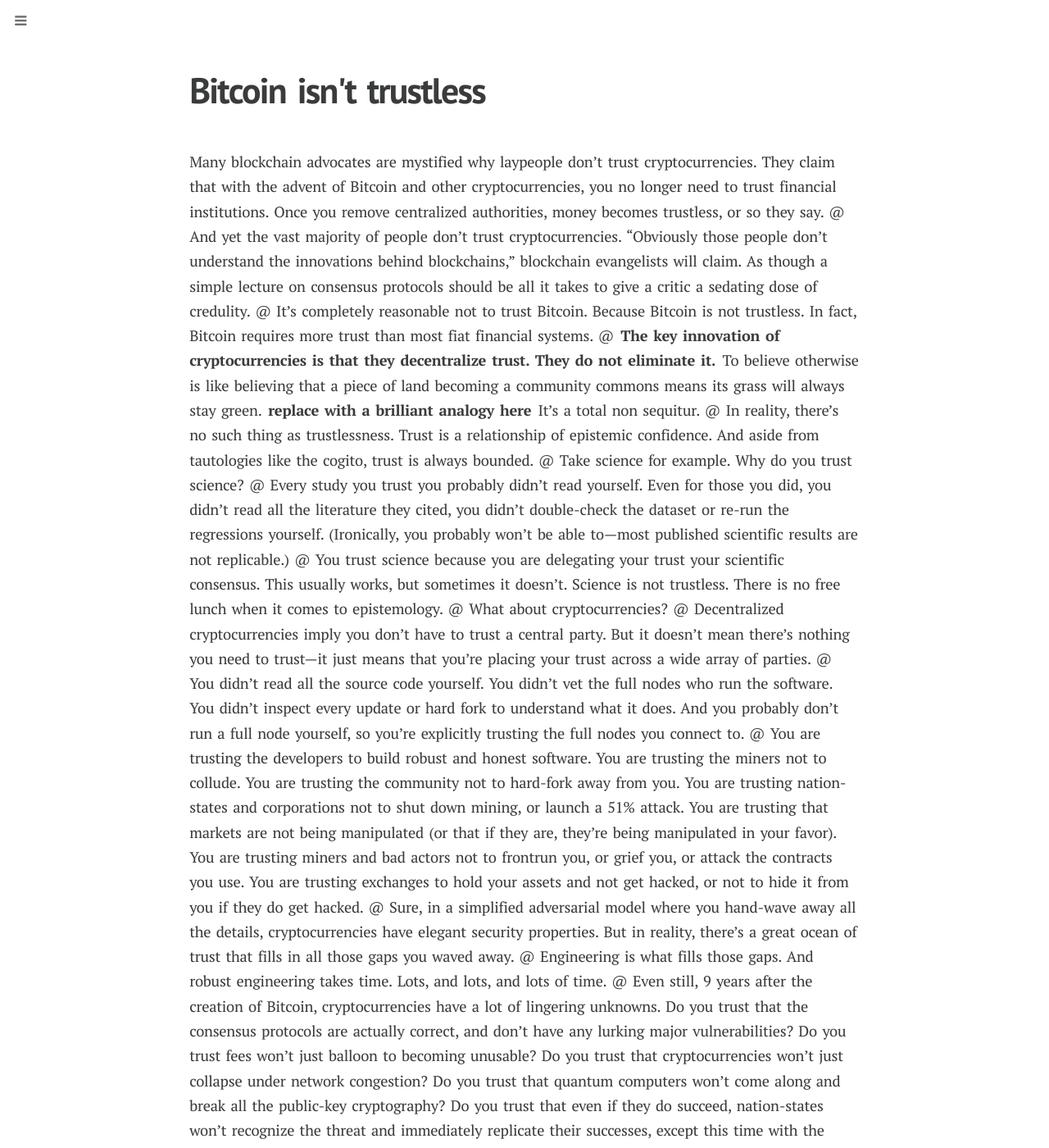
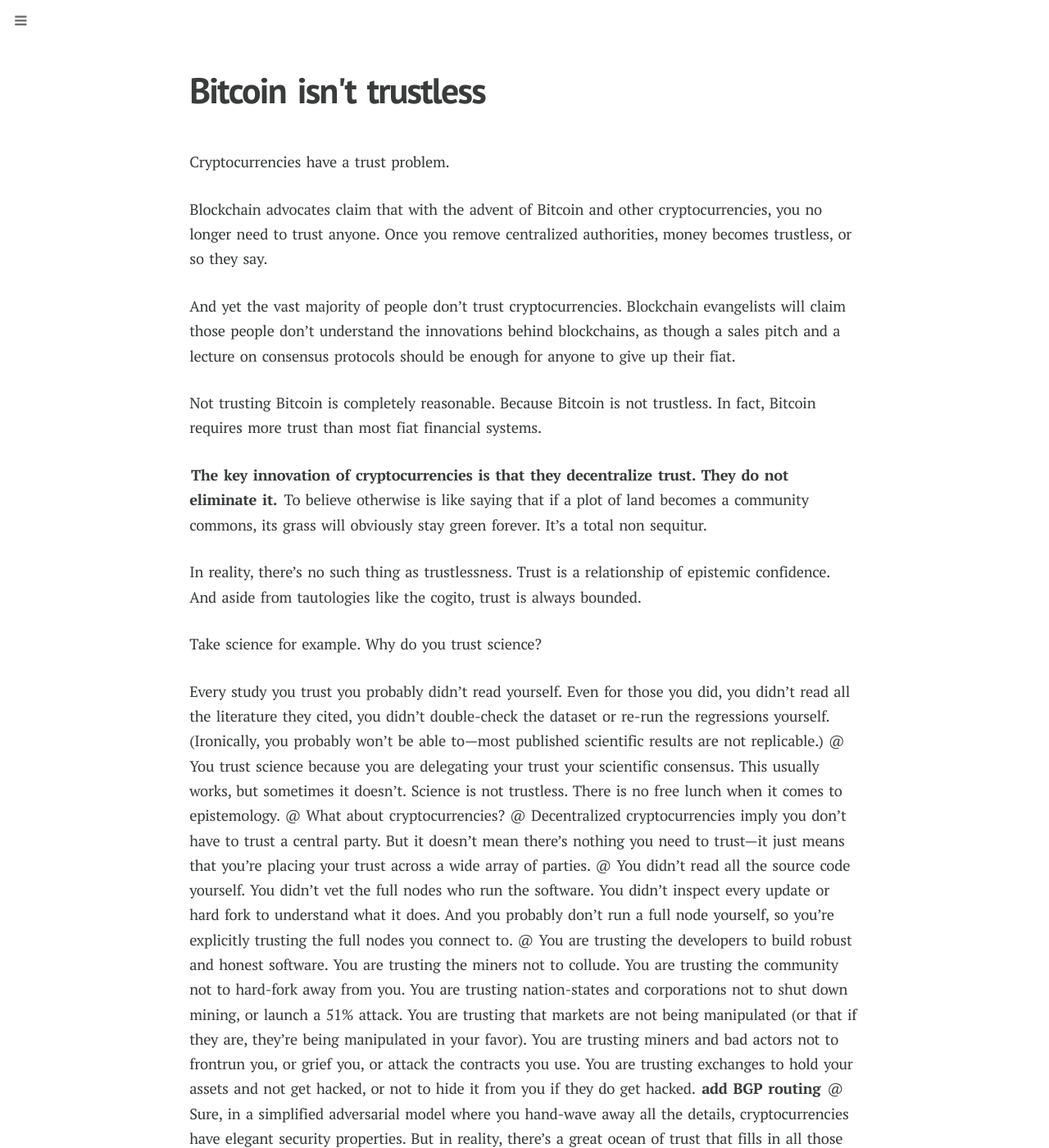
Before and after one commit to Ismenama5s/haseeb-qureshi.github.io, a Jekyll site: the page built from _posts/2017-12-10-bitcoin-isnt-trustless.md, in a window 1280 px wide and 1400 px high. Shown: the whole window at 82% size. Built offline with Jekyll 4.4.1, drawn with Linux system fonts in a browser that asks for light colours; nearby versions of some CDN libraries; some web fonts are replaced; comment, search, counter and statistics services are not loaded; some of the changed text lies outside the part shown.

Commit message:
Partial edits

```diff
--- a/_posts/2017-12-10-bitcoin-isnt-trustless.md
+++ b/_posts/2017-12-10-bitcoin-isnt-trustless.md
@@ -5,18 +5,20 @@
 featured: "true"
 ---
 
-Many blockchain advocates are mystified why laypeople don't trust cryptocurrencies. They claim that with the advent of Bitcoin and other cryptocurrencies, you no longer need to trust financial institutions. Once you remove centralized authorities, money becomes trustless, or so they say.
-@
-And yet the vast majority of people don't trust cryptocurrencies. "Obviously those people don't understand the innovations behind blockchains," blockchain evangelists will claim. As though a simple lecture on consensus protocols should be all it takes to give a critic a sedating dose of credulity.
-@
-It's completely reasonable not to trust Bitcoin. Because Bitcoin is not trustless. In fact, Bitcoin requires more trust than most fiat financial systems.
-@
-**The key innovation of cryptocurrencies is that they decentralize trust. They do not eliminate it.** To believe otherwise is like believing that a piece of land becoming a community commons means its grass will always stay green. **replace with a brilliant analogy here** It's a total non sequitur.
-@
+Cryptocurrencies have a trust problem.
+
+Blockchain advocates claim that with the advent of Bitcoin and other cryptocurrencies, you no longer need to trust anyone. Once you remove centralized authorities, money becomes trustless, or so they say.
+
+And yet the vast majority of people don't trust cryptocurrencies. Blockchain evangelists will claim those people don't understand the innovations behind blockchains, as though a sales pitch and a lecture on consensus protocols should be enough for anyone to give up their fiat.
+
+Not trusting Bitcoin is completely reasonable. Because Bitcoin is not trustless. In fact, Bitcoin requires more trust than most fiat financial systems.
+
+**The key innovation of cryptocurrencies is that they decentralize trust. They do not eliminate it.** To believe otherwise is like saying that if a plot of land becomes a community commons, its grass will obviously stay green forever. It's a total non sequitur.
+
 In reality, there's no such thing as trustlessness. Trust is a relationship of epistemic confidence. And aside from tautologies like the cogito, trust is always bounded.
-@
+
 Take science for example. Why do you trust science?
-@
+
 Every study you trust you probably didn't read yourself. Even for those you did, you didn't read all the literature they cited, you didn't double-check the dataset or re-run the regressions yourself. (Ironically, you probably won't be able to—most published scientific results are not replicable.)
 @
 You trust science because you are delegating your trust your scientific consensus. This usually works, but sometimes it doesn't. Science is not trustless. There is no free lunch when it comes to epistemology.
@@ -27,7 +29,7 @@
 @
 You didn't read all the source code yourself. You didn't vet the full nodes who run the software. You didn't inspect every update or hard fork to understand what it does. And you probably don't run a full node yourself, so you're explicitly trusting the full nodes you connect to.
 @
-You are trusting the developers to build robust and honest software. You are trusting the miners not to collude. You are trusting the community not to hard-fork away from you. You are trusting nation-states and corporations not to shut down mining, or launch a 51% attack. You are trusting that markets are not being manipulated (or that if they are, they're being manipulated in your favor). You are trusting miners and bad actors not to frontrun you, or grief you, or attack the contracts you use. You are trusting exchanges to hold your assets and not get hacked, or not to hide it from you if they do get hacked.
+You are trusting the developers to build robust and honest software. You are trusting the miners not to collude. You are trusting the community not to hard-fork away from you. You are trusting nation-states and corporations not to shut down mining, or launch a 51% attack. You are trusting that markets are not being manipulated (or that if they are, they're being manipulated in your favor). You are trusting miners and bad actors not to frontrun you, or grief you, or attack the contracts you use. You are trusting exchanges to hold your assets and not get hacked, or not to hide it from you if they do get hacked. **add BGP routing**
 @
 Sure, in a simplified adversarial model where you hand-wave away all the details, cryptocurrencies have elegant security properties. But in reality, there's a great ocean of trust that fills in all those gaps you waved away.
 @
```
